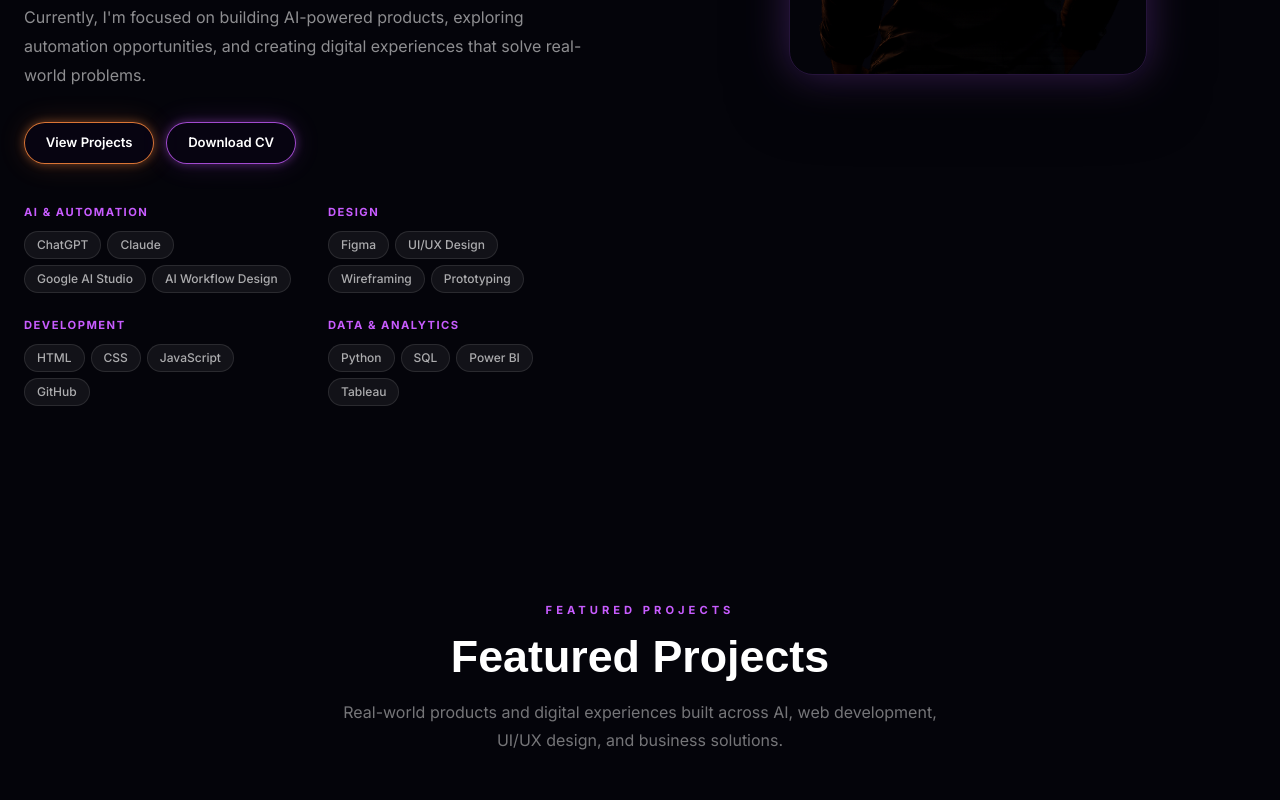
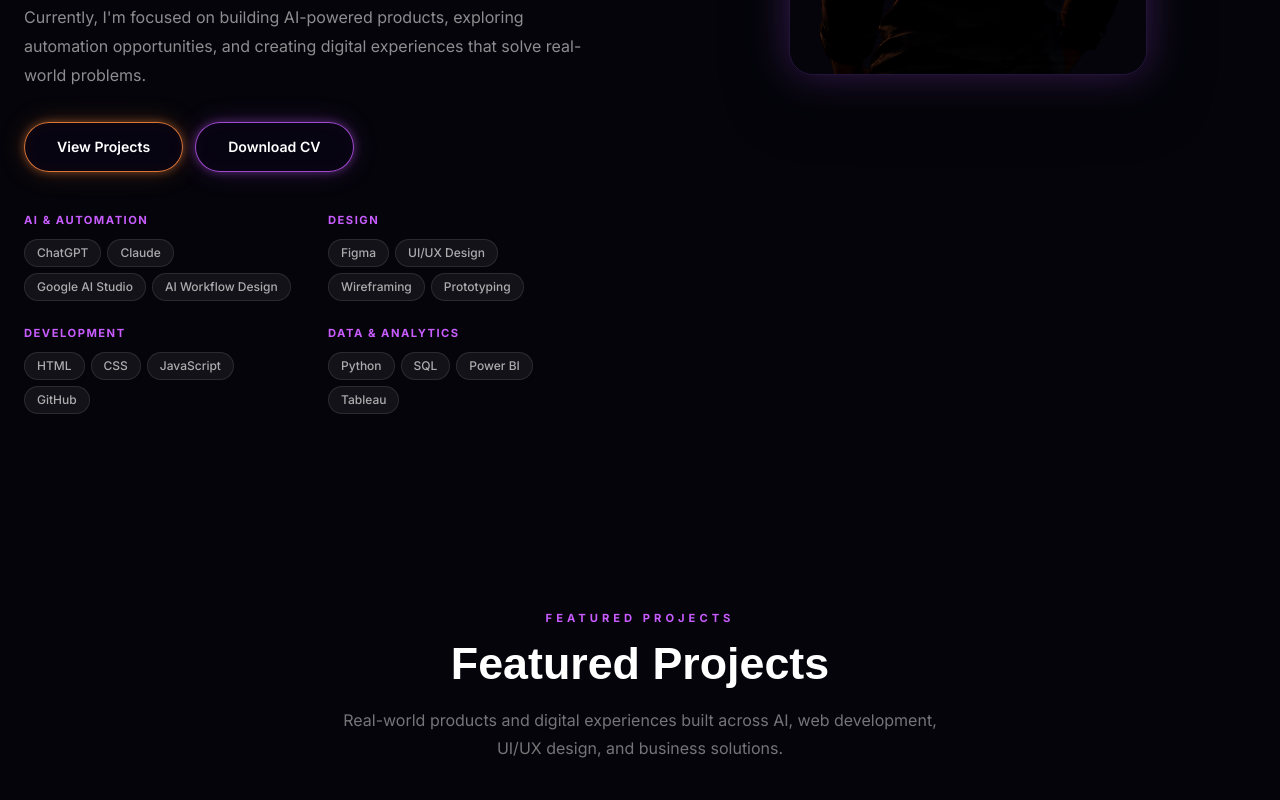
Before and after one commit to niranjan910/niranjan910, a Next.js app: page / in a window 1280 px wide. Shown: the part 1760-2560 px from the top of the page. Built offline with nearby package versions, Linux system fonts and the light colour scheme; a web font is replaced by a local one.

Commit message:
Global btn-primary/btn-ghost — single source of truth across all pages

```diff
--- a/src/app/globals.css
+++ b/src/app/globals.css
@@ -47,27 +47,40 @@ body {
   );
 }
 
+.btn-primary,
+.btn-ghost {
+  display: inline-flex;
+  align-items: center;
+  gap: 8px;
+  padding: 0.85rem 2rem;
+  border-radius: 99px;
+  font-family: "Inter", sans-serif;
+  font-size: 0.88rem;
+  font-weight: 600;
+  text-decoration: none;
+  color: #ffffff;
+  cursor: pointer;
+  background: rgba(8,5,20,0.75);
+  transition: all 0.3s ease;
+  white-space: nowrap;
+  flex-shrink: 0;
+}
+
 .btn-primary {
-  background: rgba(8,5,20,0.75);
   border: 1px solid rgba(255,138,61,0.85);
-  color: #fff;
-  box-shadow: 0 0 10px rgba(255,138,61,0.4), 0 0 28px rgba(255,138,61,0.16);
-  transition: all 0.3s ease;
+  box-shadow: 0 0 10px rgba(255,138,61,0.45), 0 0 28px rgba(255,138,61,0.18), inset 0 0 16px rgba(255,138,61,0.04);
 }
 .btn-primary:hover {
-  box-shadow: 0 0 20px rgba(255,138,61,0.6), 0 0 50px rgba(255,138,61,0.25);
+  box-shadow: 0 0 22px rgba(255,138,61,0.65), 0 0 55px rgba(255,138,61,0.28), inset 0 0 20px rgba(255,138,61,0.08);
   transform: translateY(-2px);
 }
 
 .btn-ghost {
-  background: rgba(8,5,20,0.75);
   border: 1px solid rgba(200,92,255,0.8);
-  color: #fff;
-  box-shadow: 0 0 10px rgba(200,92,255,0.35), 0 0 28px rgba(200,92,255,0.14);
-  transition: all 0.3s ease;
+  box-shadow: 0 0 10px rgba(200,92,255,0.4), 0 0 28px rgba(200,92,255,0.16), inset 0 0 16px rgba(200,92,255,0.04);
 }
 .btn-ghost:hover {
-  box-shadow: 0 0 20px rgba(200,92,255,0.55), 0 0 50px rgba(200,92,255,0.22);
+  box-shadow: 0 0 22px rgba(200,92,255,0.6), 0 0 55px rgba(200,92,255,0.25), inset 0 0 20px rgba(200,92,255,0.08);
   transform: translateY(-2px);
 }
 
--- a/src/components/CaseStudyLayout.tsx
+++ b/src/components/CaseStudyLayout.tsx
@@ -71,20 +71,16 @@ export default function CaseStudyLayout({
           </div>
           <div className="flex gap-3 flex-wrap">
             {project.liveUrl && (
-              <a href={project.liveUrl} target="_blank" rel="noopener noreferrer"
-                className="inline-flex items-center gap-2 px-5 py-2.5 rounded-full text-sm font-semibold text-white border border-orange/85 bg-[rgba(8,5,20,0.75)] shadow-[0_0_10px_rgba(255,138,61,0.4)] hover:shadow-[0_0_20px_rgba(255,138,61,0.6)] transition-all">
+              <a href={project.liveUrl} target="_blank" rel="noopener noreferrer" className="btn-primary">
                 <ExternalLink size={14} /> View Live Site
               </a>
             )}
             {project.githubUrl && (
-              <a href={project.githubUrl} target="_blank" rel="noopener noreferrer"
-                className="inline-flex items-center gap-2 px-5 py-2.5 rounded-full text-sm font-semibold text-white border border-purple/80 bg-[rgba(8,5,20,0.75)] shadow-[0_0_10px_rgba(200,92,255,0.35)] hover:shadow-[0_0_20px_rgba(200,92,255,0.55)] transition-all">
+              <a href={project.githubUrl} target="_blank" rel="noopener noreferrer" className="btn-ghost">
                 <Code2 size={14} /> GitHub
               </a>
             )}
-            <Link href="/projects" className="inline-flex items-center gap-2 px-5 py-2.5 rounded-full text-sm font-semibold text-text-secondary border border-white/10 hover:border-purple/30 transition-all">
-              All Projects
-            </Link>
+            <Link href="/projects" className="btn-ghost">All Projects</Link>
           </div>
         </div>
       </header>
--- a/src/components/sections/AboutSection.tsx
+++ b/src/components/sections/AboutSection.tsx
@@ -39,12 +39,8 @@ export default function AboutSection() {
           </motion.p>
 
           <motion.div {...fade(0.3)} style={{display:"flex",gap:"12px",flexWrap:"wrap",marginBottom:"40px"}}>
-            <Link href="/projects" className="btn-primary" style={{display:"inline-flex",alignItems:"center",gap:"8px",padding:"0.65rem 1.3rem",borderRadius:"99px",fontSize:"0.82rem",fontWeight:600,textDecoration:"none"}}>
-              View Projects
-            </Link>
-            <a href="/resume.pdf" download className="btn-ghost" style={{display:"inline-flex",alignItems:"center",gap:"8px",padding:"0.65rem 1.3rem",borderRadius:"99px",fontSize:"0.82rem",fontWeight:600,textDecoration:"none"}}>
-              Download CV
-            </a>
+            <Link href="/projects" className="btn-primary">View Projects</Link>
+            <a href="/resume.pdf" download className="btn-ghost">Download CV</a>
           </motion.div>
 
           <motion.div {...fade(0.35)} style={{display:"grid",gridTemplateColumns:"1fr 1fr",gap:"1.5rem 2rem"}}>
--- a/src/components/sections/CTAStrip.tsx
+++ b/src/components/sections/CTAStrip.tsx
@@ -7,12 +7,8 @@ export default function CTAStrip() {
           Currently open to exciting opportunities, collaborations, and innovative product ideas.
         </p>
         <div style={{display:"flex",gap:"12px",flexShrink:0,flexWrap:"wrap"}}>
-          <a href="/resume.pdf" download className="btn-primary" style={{display:"inline-flex",alignItems:"center",gap:"8px",padding:"0.9rem 2rem",borderRadius:"99px",fontSize:"0.88rem",fontWeight:700,textDecoration:"none"}}>
-            📄 View Resume
-          </a>
-          <Link href="/projects" className="btn-ghost" style={{display:"inline-flex",alignItems:"center",gap:"8px",padding:"0.9rem 2rem",borderRadius:"99px",fontSize:"0.88rem",fontWeight:700,textDecoration:"none"}}>
-            👁️ View Projects
-          </Link>
+          <a href="/resume.pdf" download className="btn-primary">View Resume</a>
+          <Link href="/projects" className="btn-ghost">View Projects</Link>
         </div>
       </div>
     </section>
--- a/src/components/sections/ContactSection.tsx
+++ b/src/components/sections/ContactSection.tsx
@@ -33,9 +33,7 @@ export default function ContactSection() {
             </a>
           ))}
         </div>
-        <a href="mailto:niranjan991100@gmail.com"
-          className="btn-primary"
-          style={{display:"inline-flex",alignItems:"center",gap:"8px",padding:"16px 32px",borderRadius:"99px",fontSize:"0.95rem",fontWeight:700,textDecoration:"none"}}>
+        <a href="mailto:niranjan991100@gmail.com" className="btn-primary">
           <Send size={16} strokeWidth={1.5} /> Send a Message
         </a>
       </div>
--- a/src/components/sections/Hero.tsx
+++ b/src/components/sections/Hero.tsx
@@ -25,20 +25,6 @@ const PARTICLES = [
   { l:"88%", delay:"1.6s", dur:"2.2s", sz:3 },
 ];
 
-const btnPrimary: React.CSSProperties = {
-  display:"inline-flex",alignItems:"center",gap:"8px",padding:"0.85rem 2rem",borderRadius:"99px",
-  fontFamily:"Inter,sans-serif",fontSize:"0.88rem",fontWeight:600,textDecoration:"none",color:"#fff",cursor:"pointer",
-  background:"rgba(8,5,20,0.75)",border:"1px solid rgba(255,138,61,0.85)",
-  boxShadow:"0 0 10px rgba(255,138,61,0.45),0 0 28px rgba(255,138,61,0.18),inset 0 0 16px rgba(255,138,61,0.04)",
-  transition:"all 0.3s ease",
-};
-const btnGhost: React.CSSProperties = {
-  display:"inline-flex",alignItems:"center",gap:"8px",padding:"0.85rem 2rem",borderRadius:"99px",
-  fontFamily:"Inter,sans-serif",fontSize:"0.88rem",fontWeight:600,textDecoration:"none",color:"#fff",cursor:"pointer",
-  background:"rgba(8,5,20,0.75)",border:"1px solid rgba(200,92,255,0.8)",
-  boxShadow:"0 0 10px rgba(200,92,255,0.4),0 0 28px rgba(200,92,255,0.16),inset 0 0 16px rgba(200,92,255,0.04)",
-  transition:"all 0.3s ease",
-};
 
 function NeonCard({ c, i, scrollX }: { c:CardDef; i:number; scrollX:any }) {
   const ref = useRef<HTMLDivElement>(null);
@@ -301,8 +287,8 @@ export default function Hero() {
             <span style={{color:"#FF8A3D",fontWeight:600}}>Automation</span>.
           </motion.p>
           <motion.div {...up(0.25)} style={{display:"flex",alignItems:"center",justifyContent:"center",gap:"14px",flexWrap:"wrap"}}>
-            <Link href="/projects" style={btnPrimary}><ArrowRight size={15} strokeWidth={2}/> View My Work</Link>
-            <a href="https://github.com/niranjan910" target="_blank" rel="noopener noreferrer" style={btnGhost}><Code2 size={15} strokeWidth={1.5}/> GitHub</a>
+            <Link href="/projects" className="btn-primary"><ArrowRight size={15} strokeWidth={2}/> View My Work</Link>
+            <a href="https://github.com/niranjan910" target="_blank" rel="noopener noreferrer" className="btn-ghost"><Code2 size={15} strokeWidth={1.5}/> GitHub</a>
           </motion.div>
         </motion.div>
 
```
